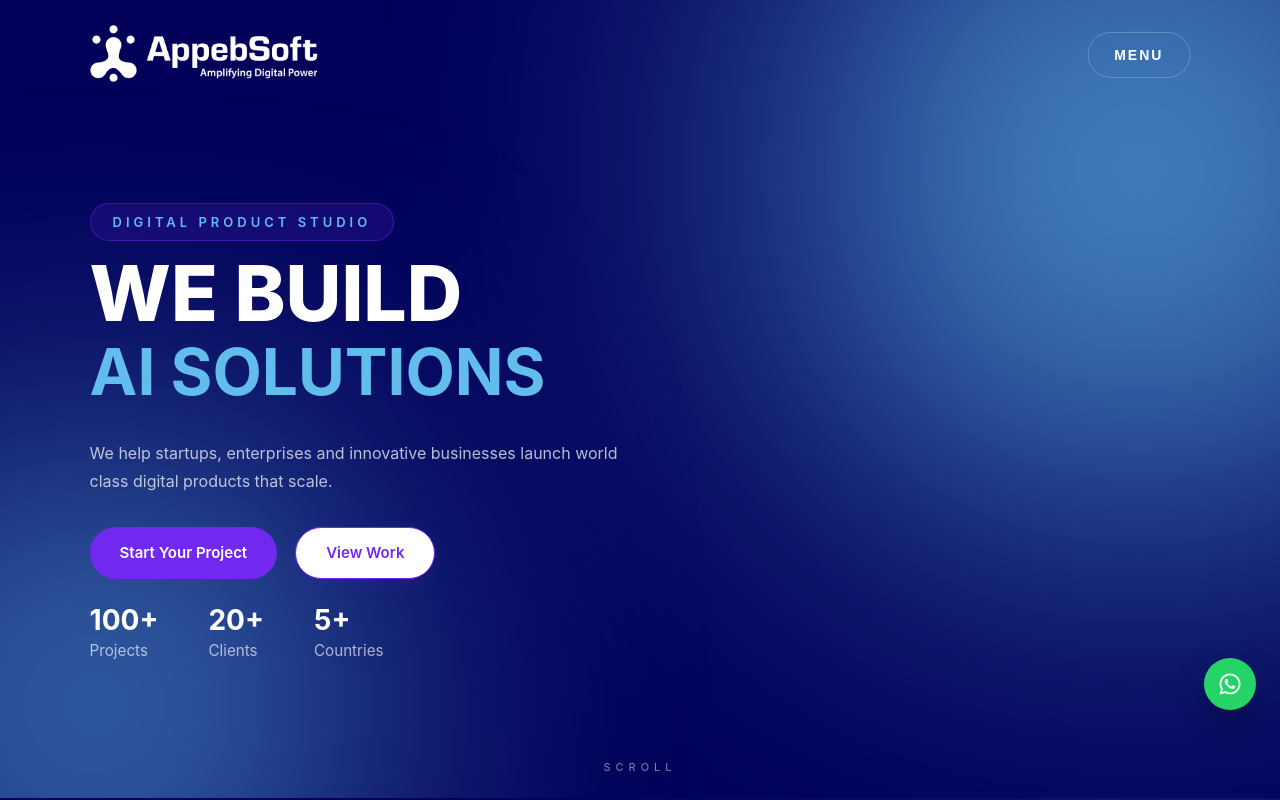
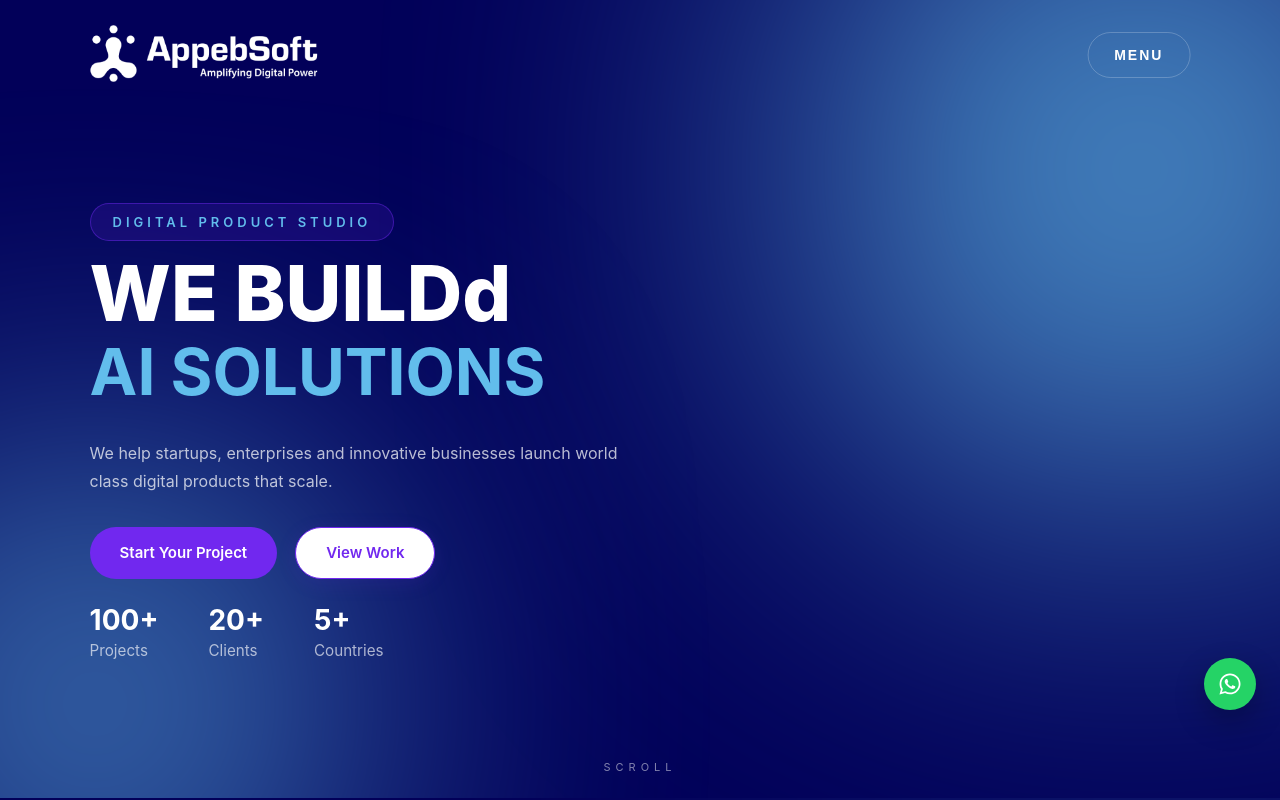
Before and after one commit to AppebSoft/appebsoft-cms-frontend, a React (Vite) app: page / in a window 1280 px wide. Shown: the top 800 px of the page. Built offline with nearby package versions, Linux system fonts and the light colour scheme; no server answers.

Commit message:
checking

```diff
--- a/src/components/home/HeroScene.jsx
+++ b/src/components/home/HeroScene.jsx
@@ -61,7 +61,7 @@ function HeroScene() {
         </span>
 
         <h1>
-          WE BUILD
+          WE BUILDd
         </h1>
 
         <div
```
